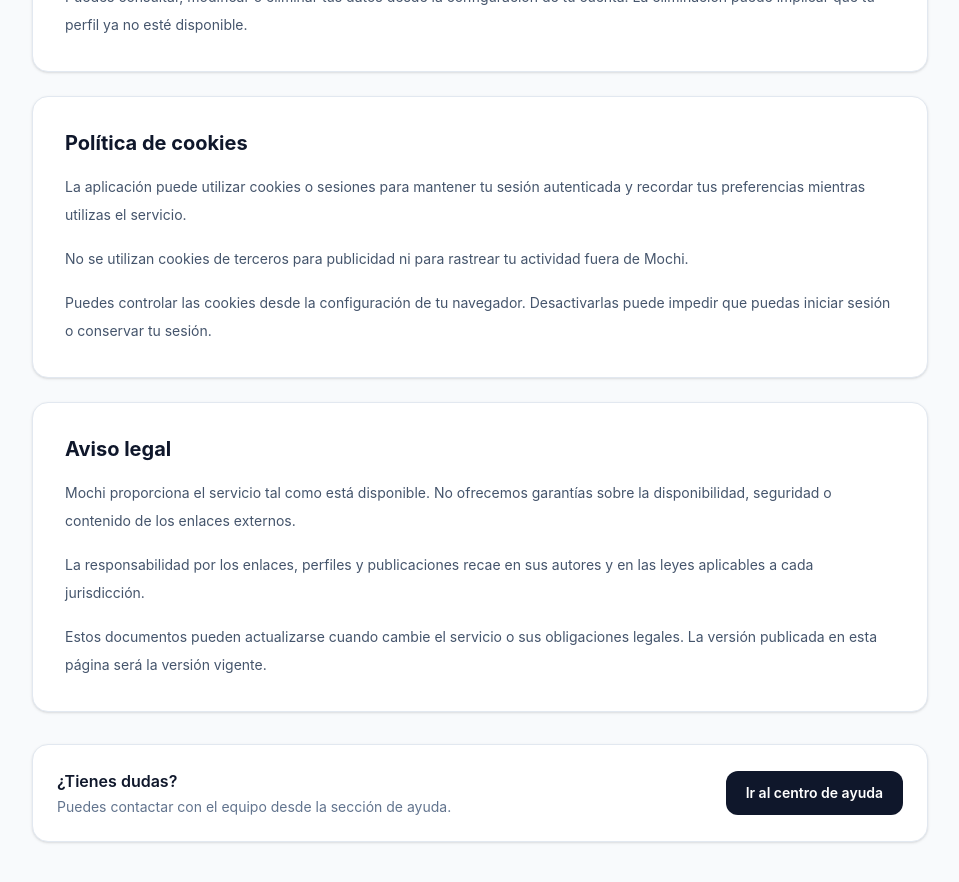
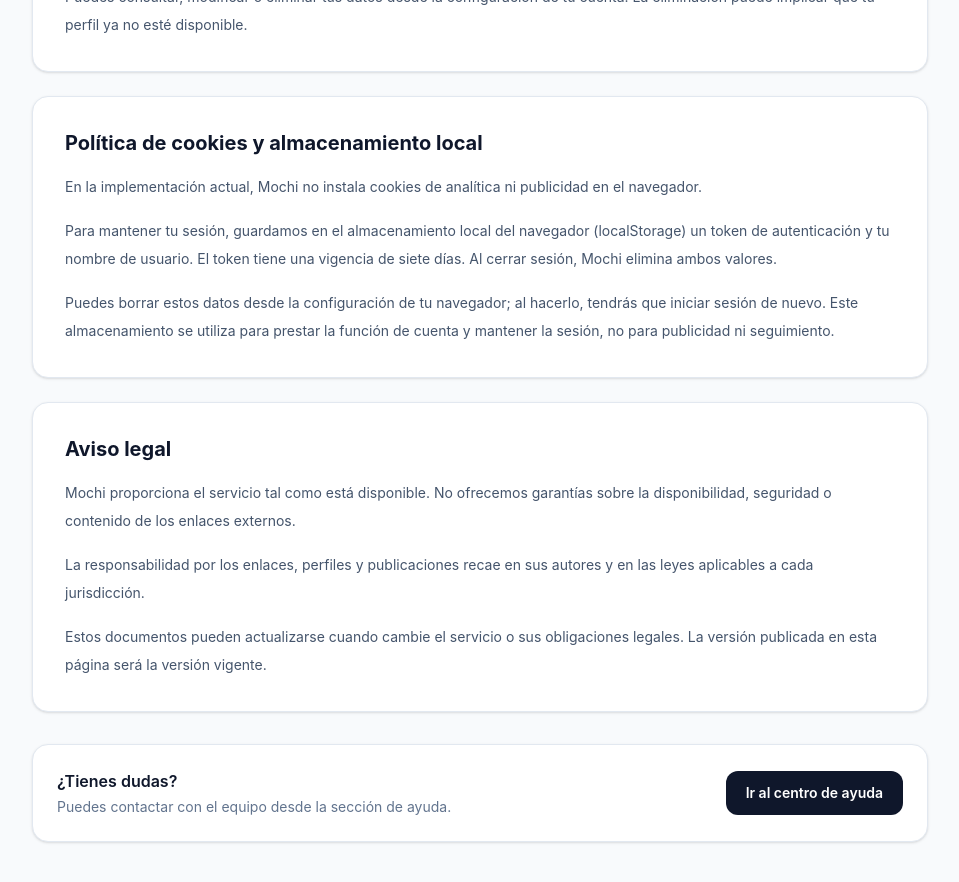
Before and after one commit to mariopxz/mochi, a React (Vite) app in the folder client/: page /legal in a window 1280 px wide. Shown: the part 920-1802 px from the top of the page, without its empty margins (160-1119 px from the left). Built offline with nearby package versions, Linux system fonts and the light colour scheme; no server answers; the HTML template or start-up script is replaced by a standard one.

Commit message:
feat: add terms consent checkbox and legal links in Register component

```diff
--- a/client/src/pages/Legal.jsx
+++ b/client/src/pages/Legal.jsx
@@ -3,6 +3,7 @@
 
 const sections = [
   {
+    id: "terms",
     title: "Términos de uso",
     content: [
       "Al utilizar Mochi, aceptas que seas responsable de los contenidos que publiques, especialmente de los enlaces, nombres, descripciones y perfiles que compartas con otras personas.",
@@ -11,6 +12,7 @@
     ],
   },
   {
+    id: "privacy",
     title: "Política de privacidad",
     content: [
       "Mochi procesa la información necesaria para gestionar tu cuenta, publicar tu perfil y mostrar los enlaces que hayas configurado.",
@@ -19,14 +21,16 @@
     ],
   },
   {
-    title: "Política de cookies",
+    id: "cookies",
+    title: "Política de cookies y almacenamiento local",
     content: [
-      "La aplicación puede utilizar cookies o sesiones para mantener tu sesión autenticada y recordar tus preferencias mientras utilizas el servicio.",
-      "No se utilizan cookies de terceros para publicidad ni para rastrear tu actividad fuera de Mochi.",
-      "Puedes controlar las cookies desde la configuración de tu navegador. Desactivarlas puede impedir que puedas iniciar sesión o conservar tu sesión.",
+      "En la implementación actual, Mochi no instala cookies de analítica ni publicidad en el navegador.",
+      "Para mantener tu sesión, guardamos en el almacenamiento local del navegador (localStorage) un token de autenticación y tu nombre de usuario. El token tiene una vigencia de siete días. Al cerrar sesión, Mochi elimina ambos valores.",
+      "Puedes borrar estos datos desde la configuración de tu navegador; al hacerlo, tendrás que iniciar sesión de nuevo. Este almacenamiento se utiliza para prestar la función de cuenta y mantener la sesión, no para publicidad ni seguimiento.",
     ],
   },
   {
+    id: "legal-notice",
     title: "Aviso legal",
     content: [
       "Mochi proporciona el servicio tal como está disponible. No ofrecemos garantías sobre la disponibilidad, seguridad o contenido de los enlaces externos.",
@@ -59,6 +63,7 @@
             {sections.map((section) => (
               <section
                 key={section.title}
+                id={section.id}
                 className="rounded-2xl border border-slate-200 bg-white p-6 shadow-sm sm:p-8"
               >
                 <h2 className="text-xl font-bold text-slate-900">
--- a/client/src/pages/Register.jsx
+++ b/client/src/pages/Register.jsx
@@ -169,6 +169,37 @@
           </div>
         </div>
 
+        <div className="space-y-3 text-sm text-slate-600">
+          <div className="flex items-start gap-3">
+            <input
+              id="terms-consent"
+              name="termsConsent"
+              type="checkbox"
+              required
+              className="mt-1 size-4 shrink-0 accent-indigo-600"
+            />
+            <label htmlFor="terms-consent">
+              Acepto los{" "}
+              <Link to="/legal#terms" className="font-medium text-indigo-600 hover:underline">
+                Términos de uso
+              </Link>.
+            </label>
+          </div>
+          <p className="pl-7">
+            Consulta también el{" "}
+            <Link to="/legal#legal-notice" className="font-medium text-indigo-600 hover:underline">
+              Aviso legal
+            </Link>, la{" "}
+            <Link to="/legal#privacy" className="font-medium text-indigo-600 hover:underline">
+              Política de privacidad
+            </Link>{" "}
+            y la{" "}
+            <Link to="/legal#cookies" className="font-medium text-indigo-600 hover:underline">
+              Política de cookies
+            </Link>.
+          </p>
+        </div>
+
         <button
           type="submit"
           disabled={loading}
```
